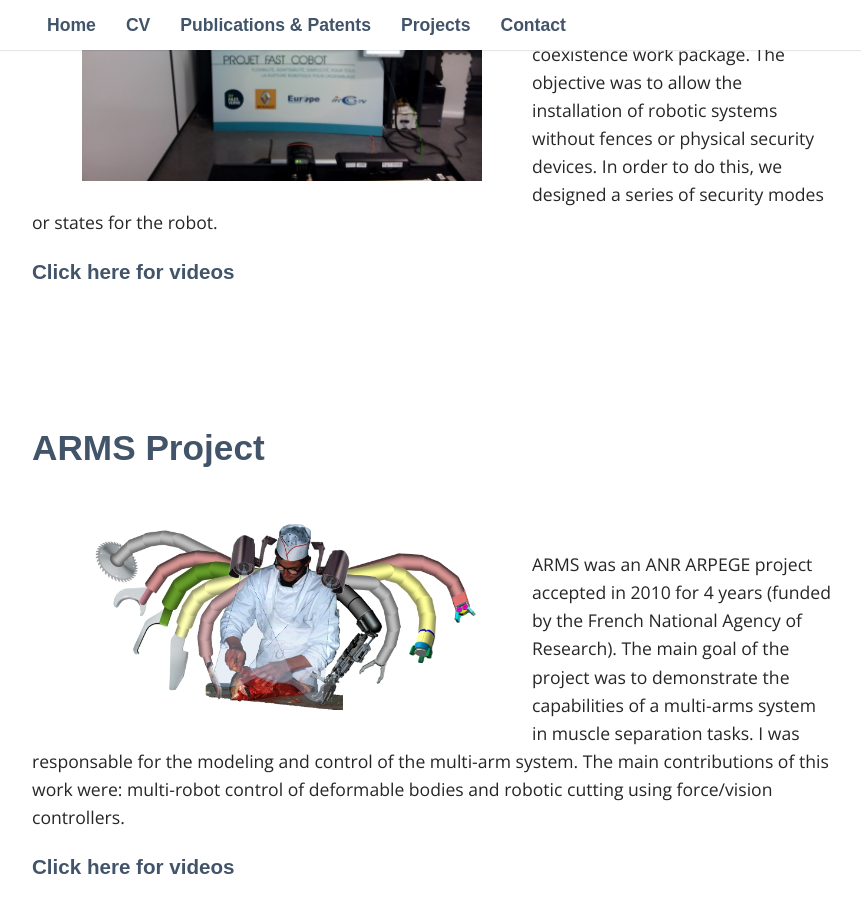
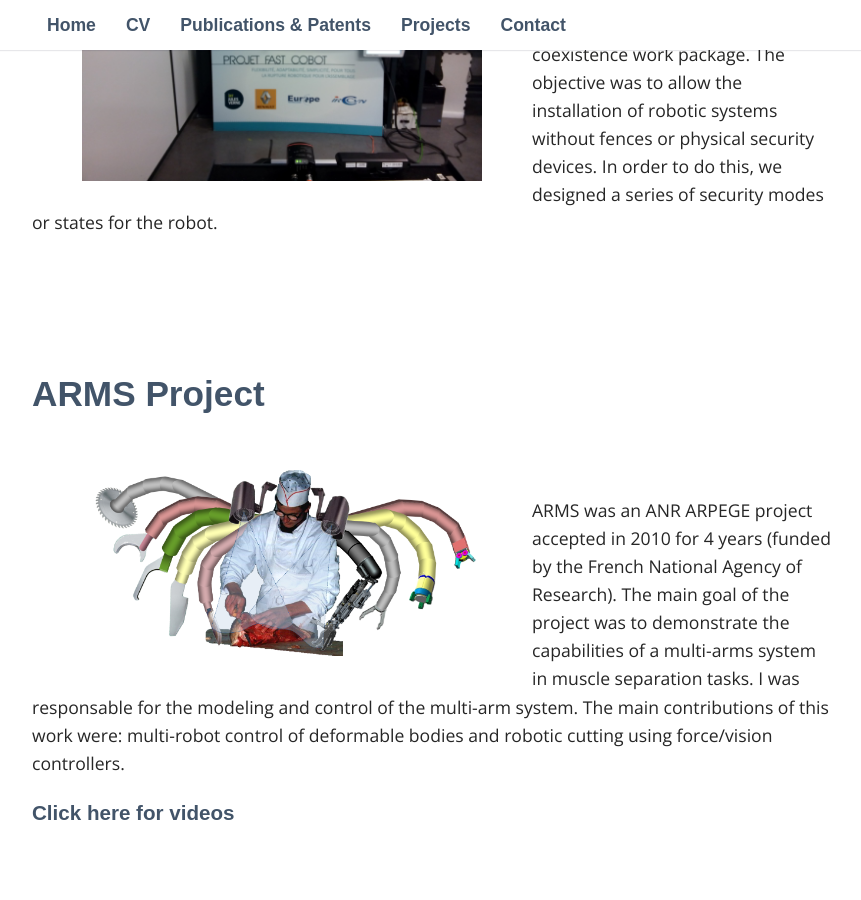
Before and after one commit to philip-long/philip-long.github.io, a Jekyll site: the page built from projects/index.html, in a window 1280 px wide and 900 px high, scrolled down 758 px. Shown: the whole window, without its empty margins (208-1069 px from the left). Built offline with Jekyll 4.4.1, drawn with Linux system fonts in a browser that asks for light colours; some web fonts are replaced.

Commit message:
removing videos FAST

```diff
--- a/projects/index.html
+++ b/projects/index.html
@@ -18,7 +18,7 @@ title: Projects
     The project FAST is a IRT project in partnership with Renault and Europe Technologies. I was responsable for the human/robot coexistence work package. The objective was to allow the installation of robotic systems without fences or physical security devices. In order to do this, we designed a series of security modes or states for the robot.
     </p>
 
-   <a href="/projects/fast.html"> <h3> Click here for videos </h3></a>
+<!--   <a href="/projects/fast.html"> <h3> Click here for videos </h3></a> -->
 
 <br>
     <br>
```
